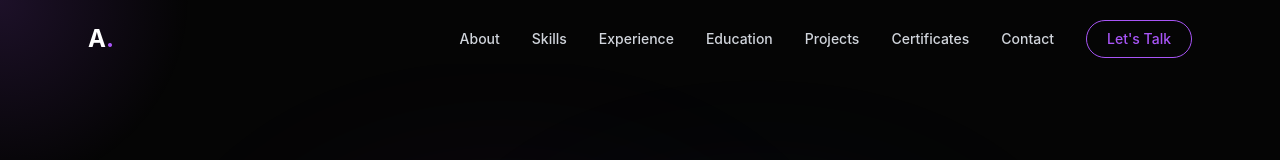
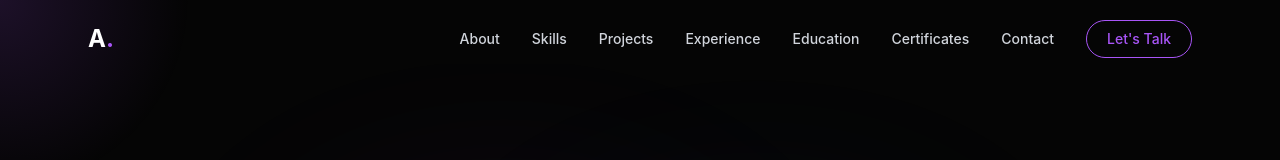
Before and after one commit to Aaditya8090/Portfolio, a React (Vite) app: page / in a window 1280 px wide. Shown: the top 160 px of the page. Built offline with nearby package versions, Linux system fonts and the light colour scheme.

Commit message:
chore: align layout structure specifically to user preferences

```diff
--- a/src/App.jsx
+++ b/src/App.jsx
@@ -106,9 +106,9 @@ function App() {
         <Hero />
         <About />
         <Skills />
+        <Projects />
         <Experience />
         <Education />
-        <Projects />
         <Certificates />
         <Contact />
       </main>
--- a/src/components/Navbar.jsx
+++ b/src/components/Navbar.jsx
@@ -7,9 +7,9 @@ import { cn } from '../utils/cn';
 const navLinks = [
     { name: 'About', to: 'about' },
     { name: 'Skills', to: 'skills' },
+    { name: 'Projects', to: 'projects' },
     { name: 'Experience', to: 'experience' },
     { name: 'Education', to: 'education' },
-    { name: 'Projects', to: 'projects' },
     { name: 'Certificates', to: 'certificates' },
     { name: 'Contact', to: 'contact' },
 ];
```
